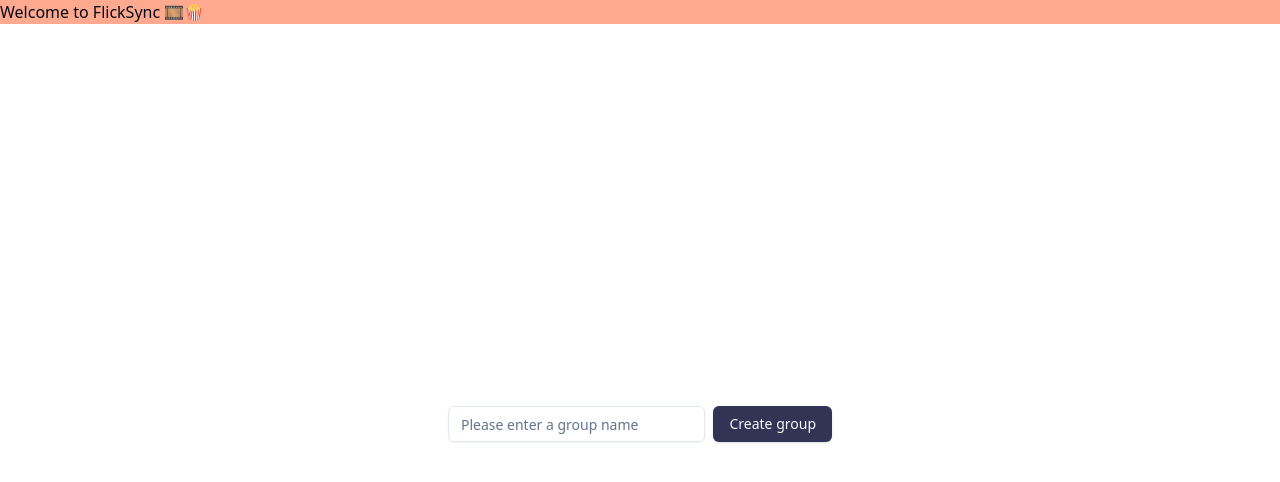
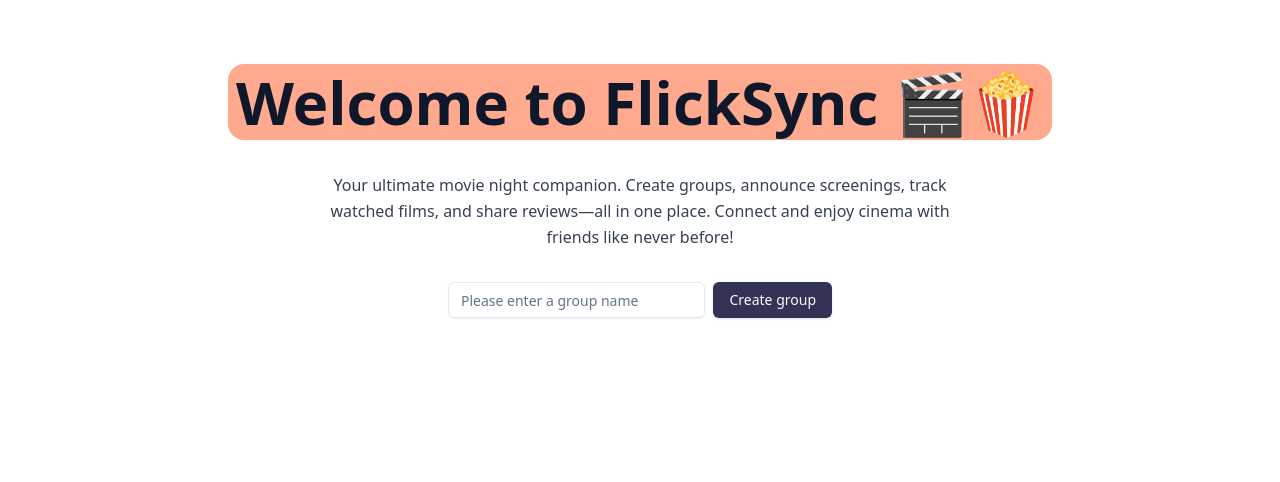
Before and after one commit to leagrigat/flick-sync, a Next.js app: page / in a window 1280 px wide. Shown: the top 482 px of the page. Built offline with nearby package versions, Linux system fonts and the light colour scheme; no server answers.

Commit message:
fix(lp): make it look nicer

```diff
--- a/app/page.tsx
+++ b/app/page.tsx
@@ -1,15 +1,17 @@
-import CreateGroup from "@/components/create-group"
+import CreateGroup from "@/components/create-group";
 
 export default function Home() {
-
   return (
     <>
-    <div className="flex flex-col">
-    <h1 className="bg-secondary">Welcome to FlickSync 🎞️🍿</h1>
-    <div className="w-screen h-screen flex justify-center">
-    <CreateGroup/>
-    </div>
-    </div>
+      <div className="w-screen h-screen flex flex-col items-center py-16 gap-8">
+        <h1 className="bg-secondary text-slate-900 text-6xl rounded-2xl p-2 font-semibold">Welcome to FlickSync 🎬🍿</h1>
+        <p className="text-center text-l text-gray-700 leading-relaxed max-w-2xl px-4 font-medium">
+          Your ultimate movie night companion. Create groups, announce
+          screenings, track watched films, and share reviews—all in one place.
+          Connect and enjoy cinema with friends like never before!
+        </p>
+        <CreateGroup />
+      </div>
     </>
-  )
+  );
 }
--- a/tailwind.config.ts
+++ b/tailwind.config.ts
@@ -1,4 +1,6 @@
 import type { Config } from "tailwindcss"
+
+// realtime colors: https://www.realtimecolors.com/?colors=383838-F5F5F5-333354-FFAB91-1E88E5&fonts=Inter-Inter
 
 const config = {
   darkMode: ["class"],
```
Also changed, not shown: 1 other file (tests, documents, lock files or other folders).
